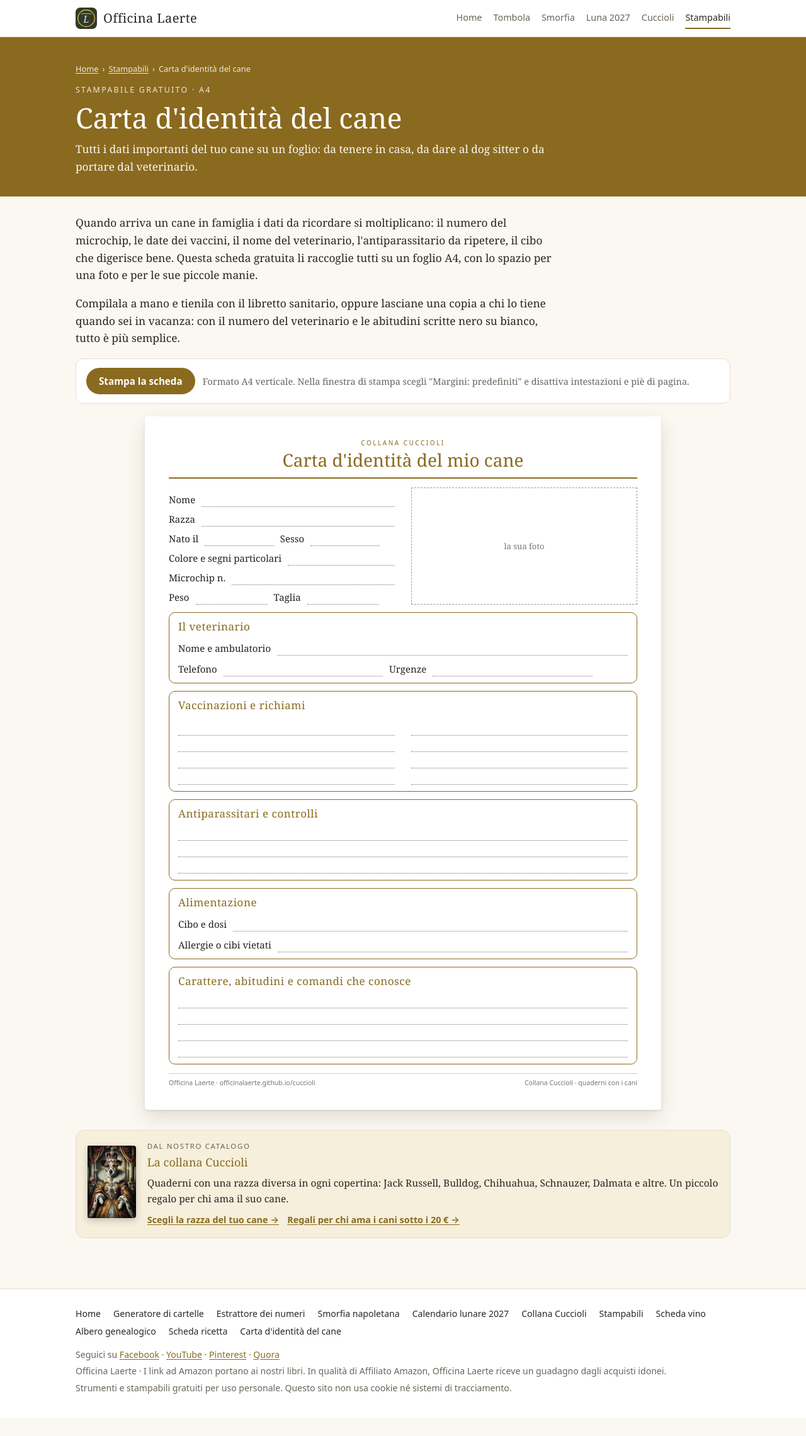
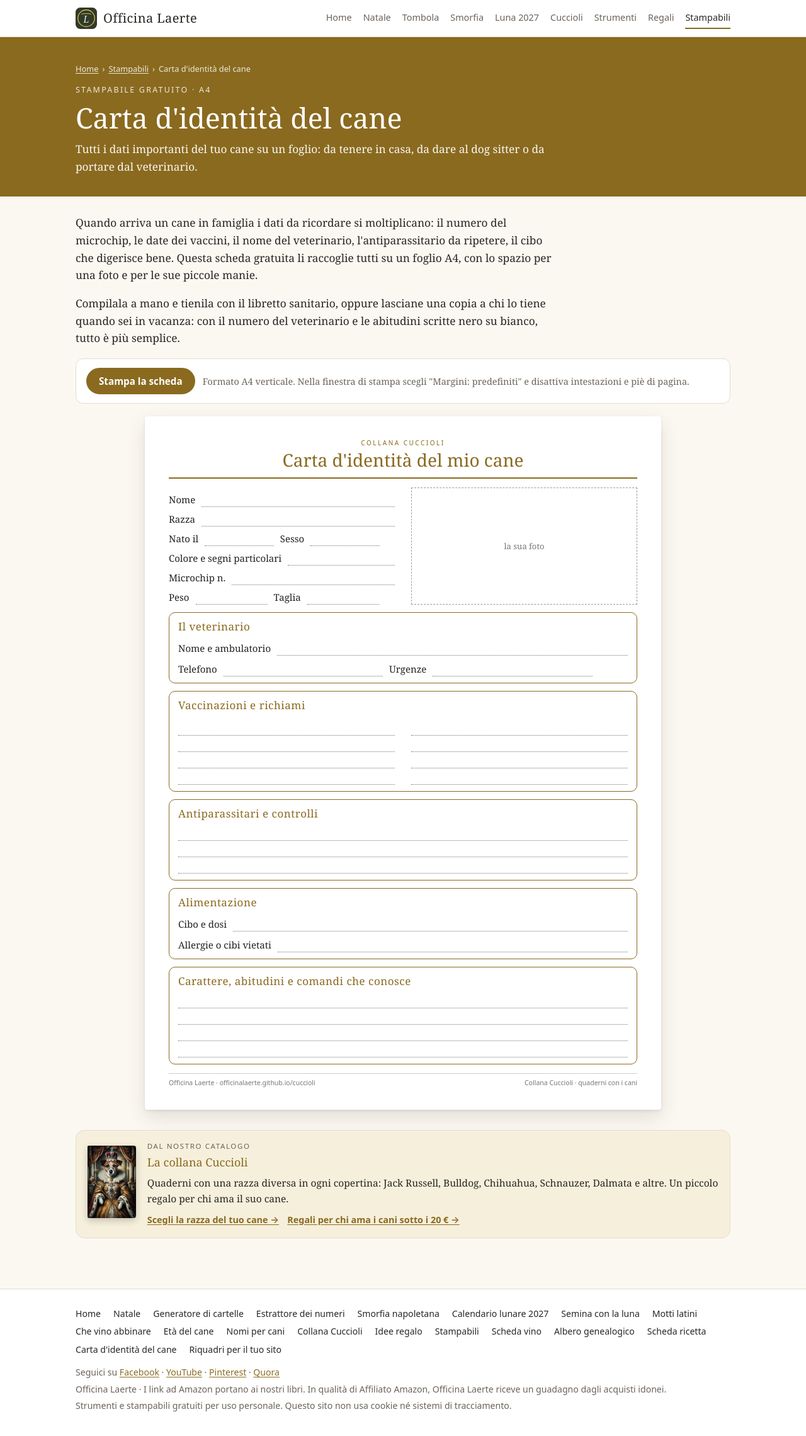
Before and after one commit to officinalaerte/officinalaerte.github.io, a plain HTML site: page stampabili/carta-identita-cane/index.html in a window 1280 px wide. Shown: the whole page at 63% size. Before the commit the page ends 2251 px from the top, so only its background shows below. Drawn offline with Linux system fonts and the light colour scheme.

Commit message:
Carta cane: menu nuovo

```diff
--- a/stampabili/carta-identita-cane/index.html
+++ b/stampabili/carta-identita-cane/index.html
@@ -6,6 +6,7 @@
 <title>Carta d'identità del cane da stampare (A4 gratuita)</title>
 <meta name="description" content="Scheda gratuita da stampare in A4 con i dati del tuo cane: nome, razza, microchip, veterinario, vaccinazioni, antiparassitari, alimentazione e carattere.">
 <link rel="canonical" href="https://officinalaerte.github.io/stampabili/carta-identita-cane/">
+
 <meta property="og:type" content="website">
 <meta property="og:site_name" content="Officina Laerte">
 <meta property="og:locale" content="it_IT">
@@ -59,7 +60,7 @@
 <a class="skip" href="#contenuto">Vai al contenuto</a>
 <header class="top"><div class="wrap">
   <a class="brand" href="../../"><img src="../../favicon.svg" alt="" width="34" height="34"><span>Officina Laerte</span></a>
-  <nav class="nav" aria-label="Sezioni"><a href="../../">Home</a><a href="../../tombola/">Tombola</a><a href="../../smorfia/">Smorfia</a><a href="../../calendario-lunare-2027/">Luna 2027</a><a href="../../cuccioli/">Cuccioli</a><a href="../../stampabili/" aria-current="page">Stampabili</a></nav>
+  <nav class="nav" aria-label="Sezioni"><a href="../../">Home</a><a href="../../natale/">Natale</a><a href="../../tombola/">Tombola</a><a href="../../smorfia/">Smorfia</a><a href="../../calendario-lunare-2027/">Luna 2027</a><a href="../../cuccioli/">Cuccioli</a><a href="../../strumenti/">Strumenti</a><a href="../../regali/">Regali</a><a href="../../stampabili/" aria-current="page">Stampabili</a></nav>
 </div></header>
 <div class="hero"><div class="wrap">
   <nav class="crumbs" aria-label="Percorso"><ol><li><a href="../.././">Home</a></li><li><a href="../../stampabili/">Stampabili</a></li><li aria-current="page">Carta d'identità del cane</li></ol></nav>
@@ -96,7 +97,7 @@
 </aside>
 </div></main>
 <footer class="foot"><div class="wrap">
-  <nav aria-label="Tutte le sezioni"><a href="../../">Home</a><a href="../../tombola/">Generatore di cartelle</a><a href="../../tombola/#estrattore">Estrattore dei numeri</a><a href="../../smorfia/">Smorfia napoletana</a><a href="../../calendario-lunare-2027/">Calendario lunare 2027</a><a href="../../cuccioli/">Collana Cuccioli</a><a href="../../stampabili/">Stampabili</a><a href="../../stampabili/scheda-degustazione-vino/">Scheda vino</a><a href="../../stampabili/albero-genealogico/">Albero genealogico</a><a href="../../stampabili/scheda-ricetta/">Scheda ricetta</a><a href="../../stampabili/carta-identita-cane/">Carta d'identità del cane</a></nav>
+  <nav aria-label="Tutte le sezioni"><a href="../../">Home</a><a href="../../natale/">Natale</a><a href="../../tombola/">Generatore di cartelle</a><a href="../../tombola/#estrattore">Estrattore dei numeri</a><a href="../../smorfia/">Smorfia napoletana</a><a href="../../calendario-lunare-2027/">Calendario lunare 2027</a><a href="../../semina-con-la-luna/">Semina con la luna</a><a href="../../motti-latini/">Motti latini</a><a href="../../strumenti/abbinamento-vino.html">Che vino abbinare</a><a href="../../strumenti/eta-cane.html">Età del cane</a><a href="../../strumenti/nomi-cane.html">Nomi per cani</a><a href="../../cuccioli/">Collana Cuccioli</a><a href="../../regali/">Idee regalo</a><a href="../../stampabili/">Stampabili</a><a href="../../stampabili/scheda-degustazione-vino/">Scheda vino</a><a href="../../stampabili/albero-genealogico/">Albero genealogico</a><a href="../../stampabili/scheda-ricetta/">Scheda ricetta</a><a href="../../stampabili/carta-identita-cane/">Carta d'identità del cane</a><a href="../../riquadri/">Riquadri per il tuo sito</a></nav>
   <p>Seguici su <a href="https://www.facebook.com/profile.php?id=61596481889936" rel="me noopener">Facebook</a> · <a href="https://www.youtube.com/@OfficinaLaerte" rel="me noopener">YouTube</a> · <a href="https://www.pinterest.com/officinalaerte/" rel="me noopener">Pinterest</a> · <a href="https://it.quora.com/profile/OfficinaLaerte" rel="me noopener">Quora</a></p>
   <p>Officina Laerte · I link ad Amazon portano ai nostri libri. In qualità di Affiliato Amazon, Officina Laerte riceve un guadagno dagli acquisti idonei.</p>
   <p>Strumenti e stampabili gratuiti per uso personale. Questo sito non usa cookie né sistemi di tracciamento.</p>
```
